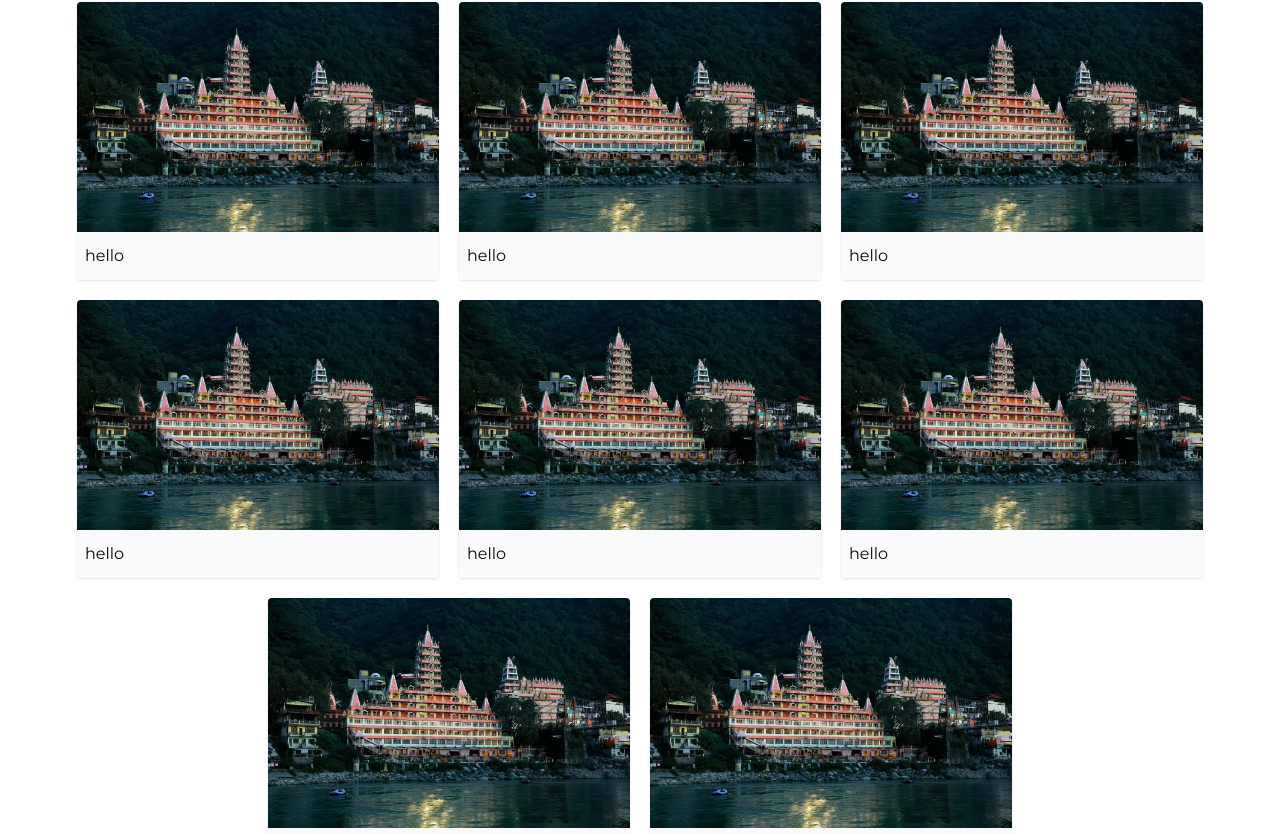
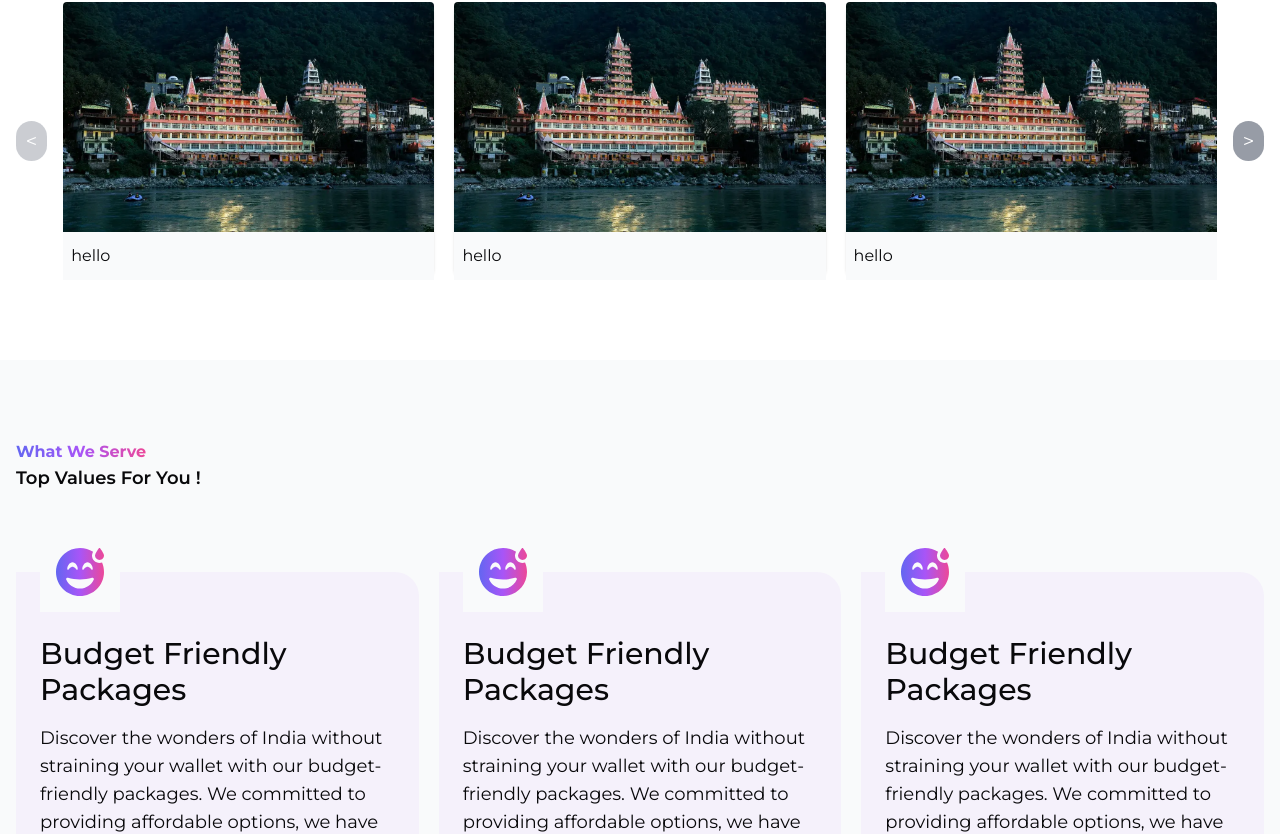
Before and after one commit to diwakarjha554/tth-frontend-netlify, a Next.js app: page / in a window 1280 px wide. Shown: the part 1480-2314 px from the top of the page. Built offline with nearby package versions, Linux system fonts and the light colour scheme.

Commit message:
create package carousel

```diff
--- a/components/home/home-packages/index.tsx
+++ b/components/home/home-packages/index.tsx
@@ -1,13 +1,49 @@
+'use client';
+
 import PackageCard from '@/components/packages/package-card';
 import Container from '@/components/ui/features/Container';
 import Section from '@/components/ui/features/Section';
-import React from 'react'
+import CardData from '@/data/themeSelect';
+import React, { useEffect, useState } from 'react'
 
 const HomePackages = () => {
+    const cards = CardData;
+    const [currentIndex, setCurrentIndex] = useState<number>(0);
+    const [cardsToShow, setCardsToShow] = useState<number>(3);
+    const [isMobile, setIsMobile] = useState<boolean>(false);
+
+    useEffect(() => {
+        const handleResize = () => {
+            const width = window.innerWidth;
+            setIsMobile(width < 640);
+            if (width < 640) {
+                setCardsToShow(1);
+            } else if (width < 1024) {
+                setCardsToShow(2);
+            } else {
+                setCardsToShow(3);
+            }
+        };
+
+        handleResize();
+        window.addEventListener('resize', handleResize);
+        return () => window.removeEventListener('resize', handleResize);
+    }, []);
+
+    const nextSlide = () => {
+        setCurrentIndex((prevIndex) =>
+            Math.min(prevIndex + 1, cards.length - cardsToShow)
+        );
+    };
+
+    const prevSlide = () => {
+        setCurrentIndex((prevIndex) => Math.max(prevIndex - 1, 0));
+    };
+
     return (
         <Section className='py-20'>
             <Container className='w-full'>
-            <div className='w-full flex flex-col items-center gap-1 text-center'>
+                <div className='w-full flex flex-col items-center gap-1 text-center mb-10'>
                     <h1 className='font-bold bg-gradient-to-r from-indigo-500 via-purple-500 to-pink-500 text-transparent bg-clip-text w-fit text-lg'>
                         Featured tours
                     </h1>
@@ -15,15 +51,66 @@ const HomePackages = () => {
                         Most Favorite Tour Packages
                     </h1>
                 </div>
-            <div className='mt-10 flex gap-5 justify-center flex-wrap'>
+                <div className="w-full mx-auto relative">
+                    <div className={`flex ${isMobile ? 'flex-col' : 'items-center'}`}>
+                        {!isMobile && (
+                            <button
+                                onClick={prevSlide}
+                                disabled={currentIndex === 0}
+                                className="bg-gray-500 bg-opacity-70 text-white rounded-full w-10 h-10 flex items-center justify-center text-xl transition-colors duration-300 hover:bg-opacity-90 disabled:opacity-50 disabled:cursor-not-allowed z-10"
+                            >
+                                &lt;
+                            </button>
+                        )}
+                        <div className="overflow-hidden flex-grow mx-4">
+                            <div
+                                className="flex gap-5 transition-transform duration-500 ease-in-out"
+                                style={{
+                                    transform: `translateX(calc(-${currentIndex * (100 / cardsToShow)}% - ${currentIndex * 20 / cardsToShow}px))`,
+                                }}
+                            >
+                                {cards.map((card, index) => (
+                                    <div
+                                        key={index}
+                                        className="flex-shrink-0"
+                                        style={{
+                                            width: `calc(${100 / cardsToShow}% - ${20 * (cardsToShow - 1) / cardsToShow}px)`,
+                                            minWidth: '230px'
+                                        }}
+                                    >
                                         <PackageCard />
-                <PackageCard />
-                <PackageCard />
-                <PackageCard />
-                <PackageCard />
-                <PackageCard />
-                <PackageCard />
-                <PackageCard />
+                                    </div>
+                                ))}
+                            </div>
+                        </div>
+                        {!isMobile && (
+                            <button
+                                onClick={nextSlide}
+                                disabled={currentIndex === cards.length - cardsToShow}
+                                className="bg-gray-500 bg-opacity-70 text-white rounded-full w-10 h-10 flex items-center justify-center text-xl transition-colors duration-300 hover:bg-opacity-90 disabled:opacity-50 disabled:cursor-not-allowed z-10"
+                            >
+                                &gt;
+                            </button>
+                        )}
+                    </div>
+                    {isMobile && (
+                        <div className="flex justify-center gap-2 mt-4">
+                            <button
+                                onClick={prevSlide}
+                                disabled={currentIndex === 0}
+                                className="bg-gray-500 bg-opacity-70 text-white rounded-full w-10 h-10 flex items-center justify-center text-xl transition-colors duration-300 hover:bg-opacity-90 disabled:opacity-50 disabled:cursor-not-allowed"
+                            >
+                                &lt;
+                            </button>
+                            <button
+                                onClick={nextSlide}
+                                disabled={currentIndex === cards.length - cardsToShow}
+                                className="bg-gray-500 bg-opacity-70 text-white rounded-full w-10 h-10 flex items-center justify-center text-xl transition-colors duration-300 hover:bg-opacity-90 disabled:opacity-50 disabled:cursor-not-allowed"
+                            >
+                                &gt;
+                            </button>
+                        </div>
+                    )}
                 </div>
             </Container>
         </Section>
--- a/components/packages/package-card/index.tsx
+++ b/components/packages/package-card/index.tsx
@@ -3,13 +3,13 @@ import React from 'react'
 
 const PackageCard = () => {
   return (
-    <div className='shadow dark:shadow-gray-500/50 group rounded max-w-[362px] w-full cursor-pointer relative'>
+    <div className='shadow dark:shadow-gray-500/50 group rounded-xl w-full cursor-pointer relative'>
       <div className='relative overflow-hidden h-[230px]'>
         <Image
           fill
           src='/packageImage.webp'
           alt='package'
-          className='rounded-t  object-cover group-hover:scale-110 transition'
+          className='rounded-t  object-cover group-hover:scale-110 transition-all ease-in-out duration-300'
 
         />
       </div>
```
Lines whose indentation alone changed are shown as unchanged.
